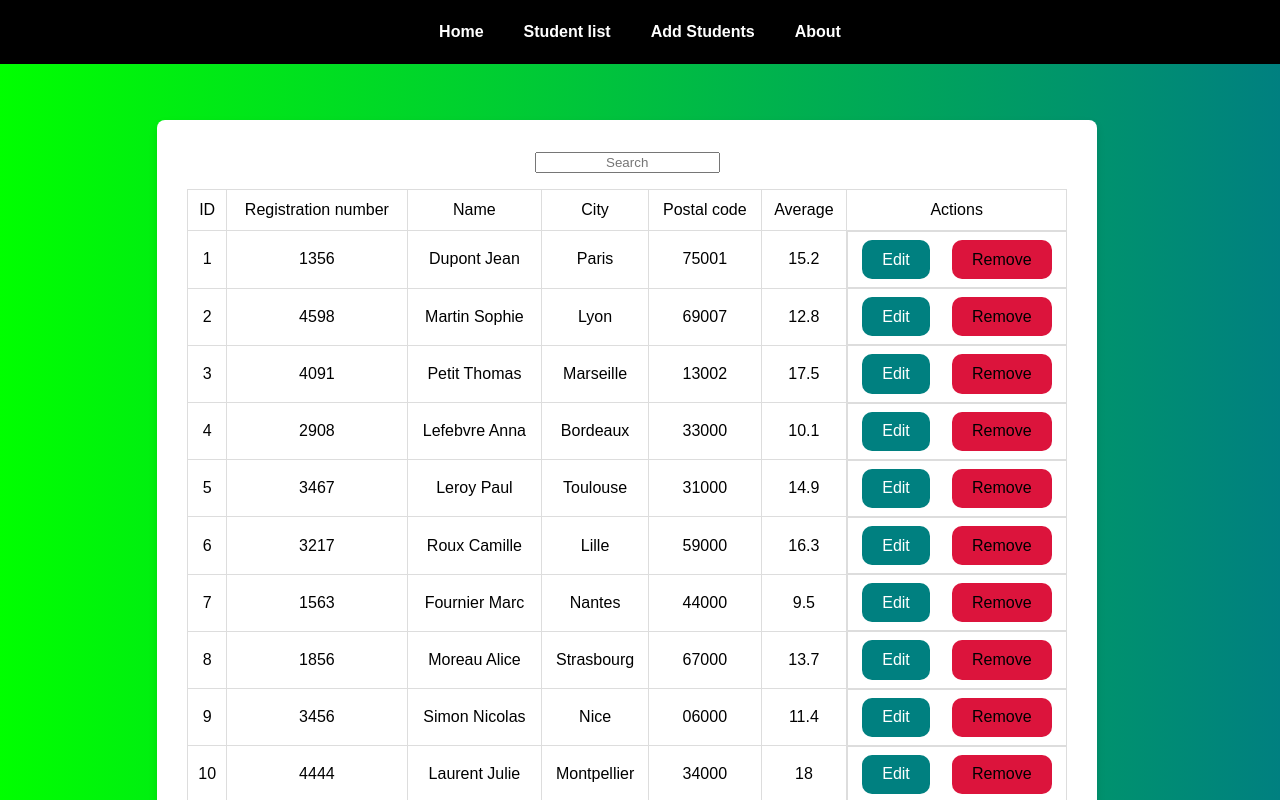
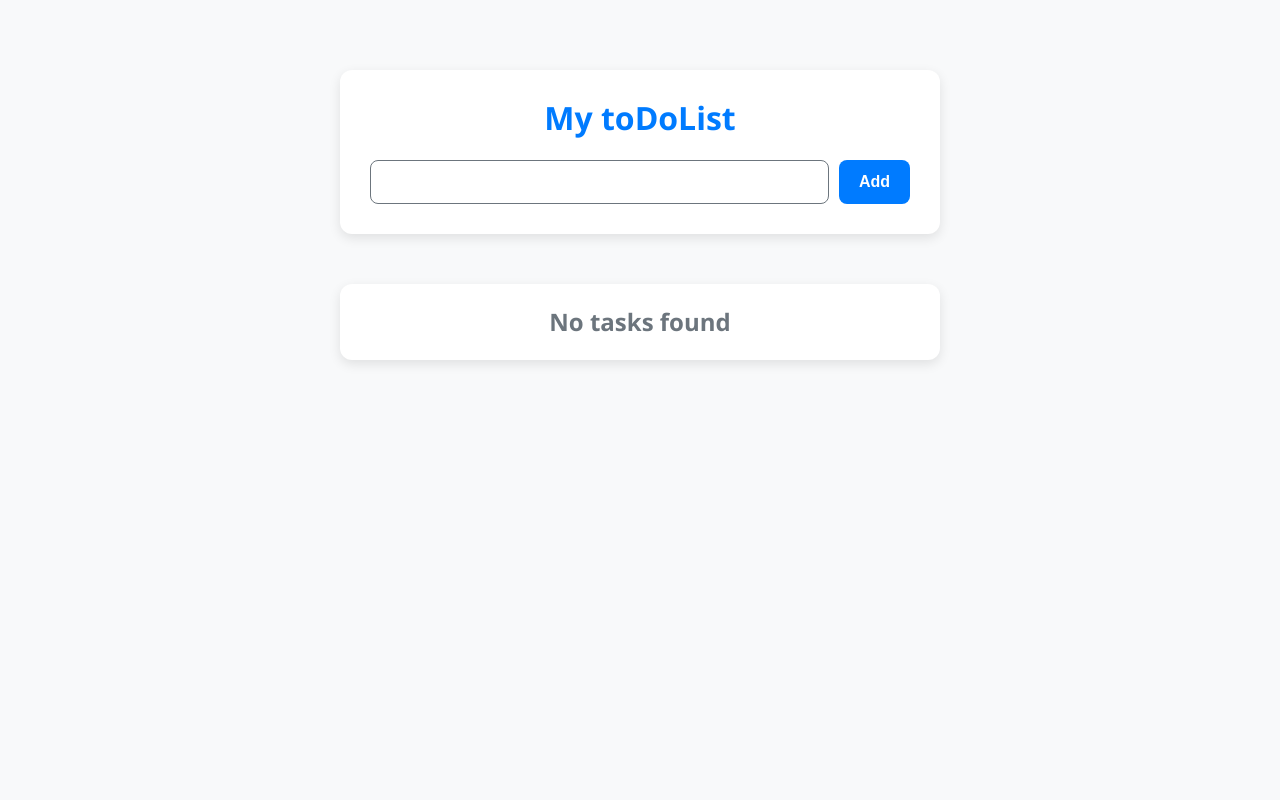
Before and after one commit to Hroumti/React-Homework2, a React (Vite) app: page /student-list in a window 1280 px wide. Shown: the top 800 px of the page. Built offline with nearby package versions, Linux system fonts and the light colour scheme.

Commit message:
added to-do-list project

```diff
--- a/index.html
+++ b/index.html
@@ -4,7 +4,7 @@
     <meta charset="UTF-8" />
     <link rel="icon" type="image/svg+xml" href="/vite.svg" />
     <meta name="viewport" content="width=device-width, initial-scale=1.0" />
-    <title>homework2.json</title>
+    <title>React homework</title>
   </head>
   <body>
     <div id="root"></div>
--- a/src/App.jsx
+++ b/src/App.jsx
@@ -1,4 +1,4 @@
-import Main from "./projects/student-management/main"
+import Main from "./projects/to-do-list/main"
 
 function App() {
   return(
--- /dev/null
+++ b/src/projects/to-do-list/context.jsx
@@ -0,0 +1,45 @@
+import { createContext, useState } from "react";
+
+const Context = createContext()
+
+export function ContextProvider({children}){
+    const [tasks, setTasks] = useState([])
+    const [toUpdateId, setToUpdateId] = useState(null)
+
+    function updateTasks({e, task}){
+        e.preventDefault()
+        const taskValue = task.current.value.trim()
+        if (!taskValue) return
+
+        if (toUpdateId){
+            setTasks(tasks.map(t=>toUpdateId===t.id?{...t, task: taskValue}:t))
+            setToUpdateId(null)
+        } else{
+            setTasks([...tasks, {id:Date.now(), task: taskValue, state:'In progress'}])
+        }
+        task.current.value = ''
+    }
+
+    function toggleTask(id){
+        setTasks(tasks.map(t=>t.id===id?{...t, state:t.state==='Done'?'In progress':'Done'}:t))
+    }
+
+    function removeTask(id){
+        if(confirm('Are you sure you want to remove this task?')){
+            setTasks(tasks.filter(t=>t.id!==id))
+
+        }
+    }
+
+    function setToModify(id){
+        setToUpdateId(id)
+    }
+
+    return(
+        <Context.Provider value={{tasks, toUpdateId, updateTasks, toggleTask, removeTask, setToModify}}>
+            {children}
+        </Context.Provider>
+    )
+}
+
+export default Context
--- /dev/null
+++ b/src/projects/to-do-list/form.jsx
@@ -0,0 +1,27 @@
+import { useContext, useEffect, useRef, useState } from "react";
+import Context from './context'
+
+export default function Form(){
+    const {tasks, toUpdateId, updateTasks} = useContext(Context)
+    const task = useRef(null)
+
+        useEffect(()=>{
+            if (!task.current) return
+            if (toUpdateId){
+                const toEdit = tasks.find(t=>t.id===toUpdateId)
+                task.current.value = toEdit ? toEdit.task : ''
+            } else {
+                task.current.value = ''
+            }
+        }, [toUpdateId, tasks])
+
+    return(
+        <form id="form" onSubmit={(e)=>updateTasks({e, task})}>
+            <h1>My toDoList</h1>
+            <div className="form-container">
+                <input type="text" id="task-input" ref={task}/>
+                <input type="submit" id="submit-btn" value={toUpdateId?'Update':'Add'}/>
+            </div>
+        </form>
+    )
+}
--- /dev/null
+++ b/src/projects/to-do-list/main.jsx
@@ -0,0 +1,13 @@
+import Form from "./form";
+import Render from "./render";
+import { ContextProvider } from "./context";
+import './style.css'
+
+export default function Main(){
+    return(
+        <ContextProvider>
+            <Form/>
+            <Render/>
+        </ContextProvider>
+    )
+}
--- /dev/null
+++ b/src/projects/to-do-list/render.jsx
@@ -0,0 +1,21 @@
+import { useContext } from "react";
+import Context from "./context";
+
+export default function Render(){
+    const {tasks, setToModify, removeTask} = useContext(Context)
+
+
+    return(
+        <div className="tasksContainer">
+            {!tasks||tasks.length===0?(<h2>No tasks found</h2>):tasks.map(t=>(
+                <div className="task-container" key={t.id}>
+                    <p className="task" style={{textDecoration:t.state==='Done'?'line-through':'none'}}>{t.task}</p>
+                    <span className="actions">
+                        <button className="edit-btn" onClick={()=>setToModify(t.id)}>✏️</button>
+                        <button className="remove-btn" onClick={()=>removeTask(t.id)}>🗑️</button>
+                    </span>
+                </div>
+            ))}
+        </div>
+    )
+}
--- /dev/null
+++ b/src/projects/to-do-list/style.css
@@ -0,0 +1,166 @@
+/* Variables for easy theme adjustments */
+:root {
+    --primary-color: #007bff; /* Blue for primary actions/text */
+    --secondary-color: #6c757d; /* Gray for text/borders */
+    --background-color: #f8f9fa; /* Light background */
+    --white-color: #ffffff;
+    --shadow-light: 0 4px 12px rgba(0, 0, 0, 0.1);
+    --shadow-hover: 0 8px 16px rgba(0, 0, 0, 0.15);
+    --edit-color: #ffc107; /* Yellow/Amber for edit */
+    --remove-color: #dc3545; /* Red for remove */
+}
+
+/* Global Styles */
+body {
+    font-family: 'Segoe UI', Tahoma, Geneva, Verdana, sans-serif;
+    background-color: var(--background-color);
+    margin: 0;
+    padding: 0;
+    display: flex;
+    justify-content: center;
+    align-items: flex-start; /* Align content to the top */
+    min-height: 100vh;
+    padding-top: 50px;
+}
+
+#root {
+    width: 100%;
+    max-width: 600px; /* Max width for the app container */
+    padding: 20px;
+}
+
+/* --- Form and Header Styles --- */
+#form {
+    background: var(--white-color);
+    padding: 30px;
+    border-radius: 12px;
+    box-shadow: var(--shadow-light);
+    margin-bottom: 30px;
+    transition: box-shadow 0.3s ease;
+}
+
+#form:hover {
+    box-shadow: var(--shadow-hover);
+}
+
+h1 {
+    text-align: center;
+    color: var(--primary-color);
+    margin-top: 0;
+    margin-bottom: 25px;
+    font-size: 2em;
+}
+
+.form-container {
+    display: flex;
+    gap: 10px;
+}
+
+#task-input {
+    flex-grow: 1;
+    padding: 12px 15px;
+    border: 1px solid var(--secondary-color);
+    border-radius: 8px;
+    font-size: 1em;
+    transition: border-color 0.3s ease, box-shadow 0.3s ease;
+}
+
+#task-input:focus {
+    border-color: var(--primary-color);
+    box-shadow: 0 0 0 3px rgba(0, 123, 255, 0.25);
+    outline: none;
+}
+
+#submit-btn {
+    padding: 12px 20px;
+    background-color: var(--primary-color);
+    color: var(--white-color);
+    border: none;
+    border-radius: 8px;
+    cursor: pointer;
+    font-size: 1em;
+    font-weight: bold;
+    transition: background-color 0.3s ease, transform 0.1s ease;
+}
+
+#submit-btn:hover {
+    background-color: #0056b3; /* Darker blue */
+}
+
+#submit-btn:active {
+    transform: translateY(1px);
+}
+
+/* --- Task List Styles (Render Component) --- */
+.tasksContainer {
+    display: flex;
+    flex-direction: column;
+    gap: 15px;
+}
+
+h2 {
+    text-align: center;
+    color: var(--secondary-color);
+    padding: 20px;
+    background: var(--white-color);
+    border-radius: 12px;
+    box-shadow: var(--shadow-light);
+}
+
+.task-container {
+    display: flex;
+    justify-content: space-between;
+    align-items: center;
+    background: var(--white-color);
+    padding: 15px 20px;
+    border-radius: 12px;
+    box-shadow: var(--shadow-light);
+    transition: box-shadow 0.3s ease;
+}
+
+.task-container:hover {
+    box-shadow: var(--shadow-hover);
+}
+
+.task {
+    flex-grow: 1;
+    margin: 0;
+    font-size: 1.1em;
+    color: #343a40; /* Darker text */
+    word-break: break-word; /* Ensure long tasks wrap */
+    padding-right: 10px;
+}
+
+.actions {
+    display: flex;
+    gap: 8px;
+}
+
+/* Base button style for actions */
+.actions button {
+    background: transparent;
+    border: 2px solid transparent; /* Base transparent border */
+    border-radius: 6px;
+    cursor: pointer;
+    font-size: 1.2em;
+    padding: 5px 8px;
+    line-height: 1;
+    transition: border-color 0.3s ease, background-color 0.3s ease;
+}
+
+.actions button:focus {
+    outline: none;
+    box-shadow: 0 0 0 3px rgba(0, 123, 255, 0.1);
+}
+
+/* --- Specific Button Hover Effects --- */
+
+/* Edit Button Hover (Yellow Border) */
+.edit-btn:hover {
+    border-color: var(--edit-color);
+}
+
+/* Remove Button Hover (Red Border) */
+.remove-btn:hover {
+    border-color: var(--remove-color);
+}
```
